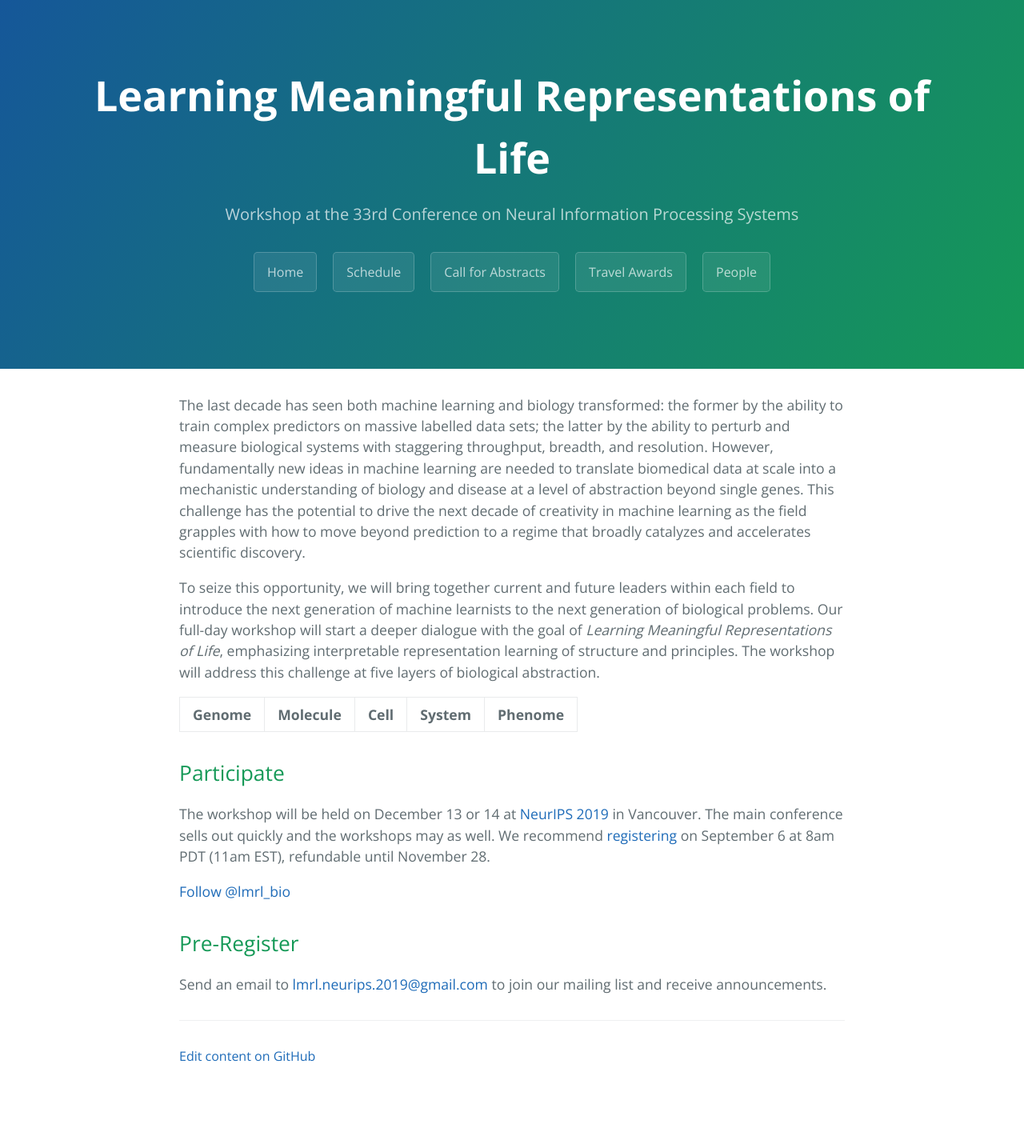
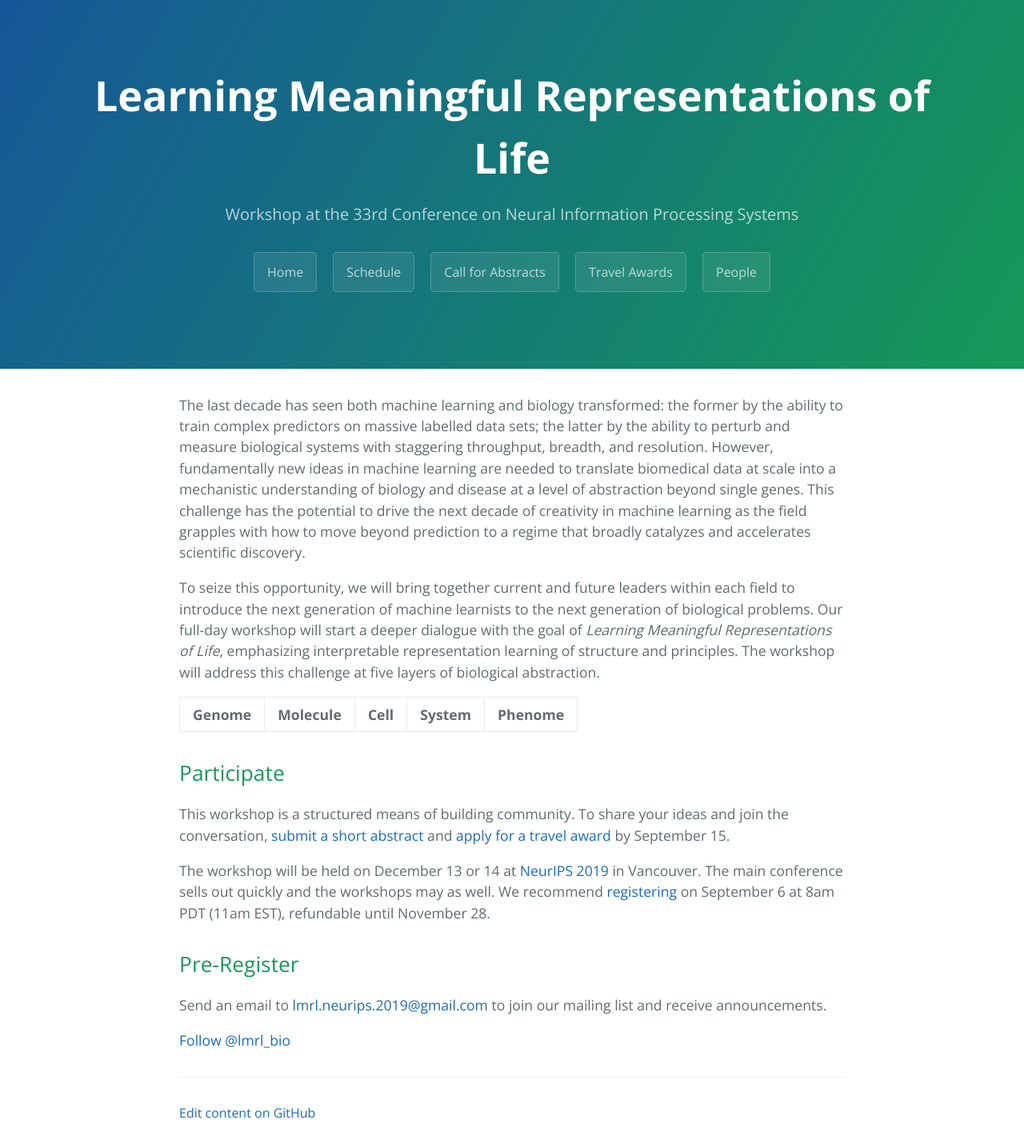
Before and after one commit to lmrl-bio/lmrl-bio.github.io, a Jekyll site: the page built from index.md, in a window 1280 px wide. Shown: the whole page at 80% size. Built offline with Jekyll 4.4.1, drawn with Linux system fonts in a browser that asks for light colours; comment, search, counter and statistics services are not loaded; before the commit the page ends 1364 px from its top, so only the background shows below that.

Commit message:
Update index.md

```diff
--- a/index.md
+++ b/index.md
@@ -17,10 +17,12 @@ To seize this opportunity, we will bring together current and future leaders wit
 
 ## Participate
 
+This workshop is a structured means of building community. To share your ideas and join the conversation, [submit a short abstract](https://lmrl-bio.github.io/call) and [apply for a travel award](https://lmrl-bio.github.io/travel) by September 15.
+
 The workshop will be held on December 13 or 14 at [NeurIPS 2019](https://nips.cc/Conferences/2019/) in Vancouver. The main conference sells out quickly and the workshops may as well. We recommend [registering](https://nips.cc/Register/view-registration) on September 6 at 8am PDT (11am EST), refundable until November 28.
-
-<a href="https://twitter.com/lmrl_bio?ref_src=twsrc%5Etfw" class="twitter-follow-button" data-size="large" data-show-count="false">Follow @lmrl_bio</a><script async src="https://platform.twitter.com/widgets.js" charset="utf-8"></script>
 
 ## Pre-Register
 
 Send an email to <a href = "mailto: lmrl.neurips.2019@gmail.com">lmrl.neurips.2019@gmail.com</a> to join our mailing list and receive announcements.
+
+<a href="https://twitter.com/lmrl_bio?ref_src=twsrc%5Etfw" class="twitter-follow-button" data-size="large" data-show-count="false">Follow @lmrl_bio</a><script async src="https://platform.twitter.com/widgets.js" charset="utf-8"></script>
```
